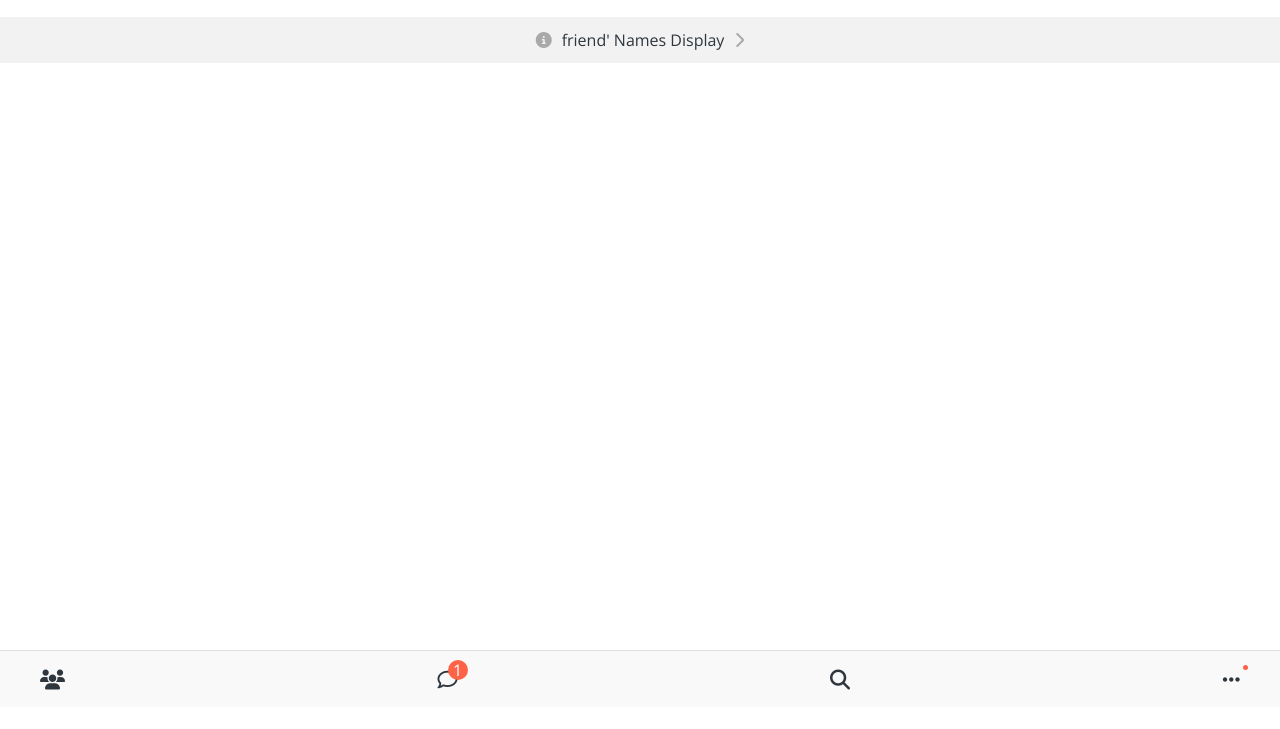
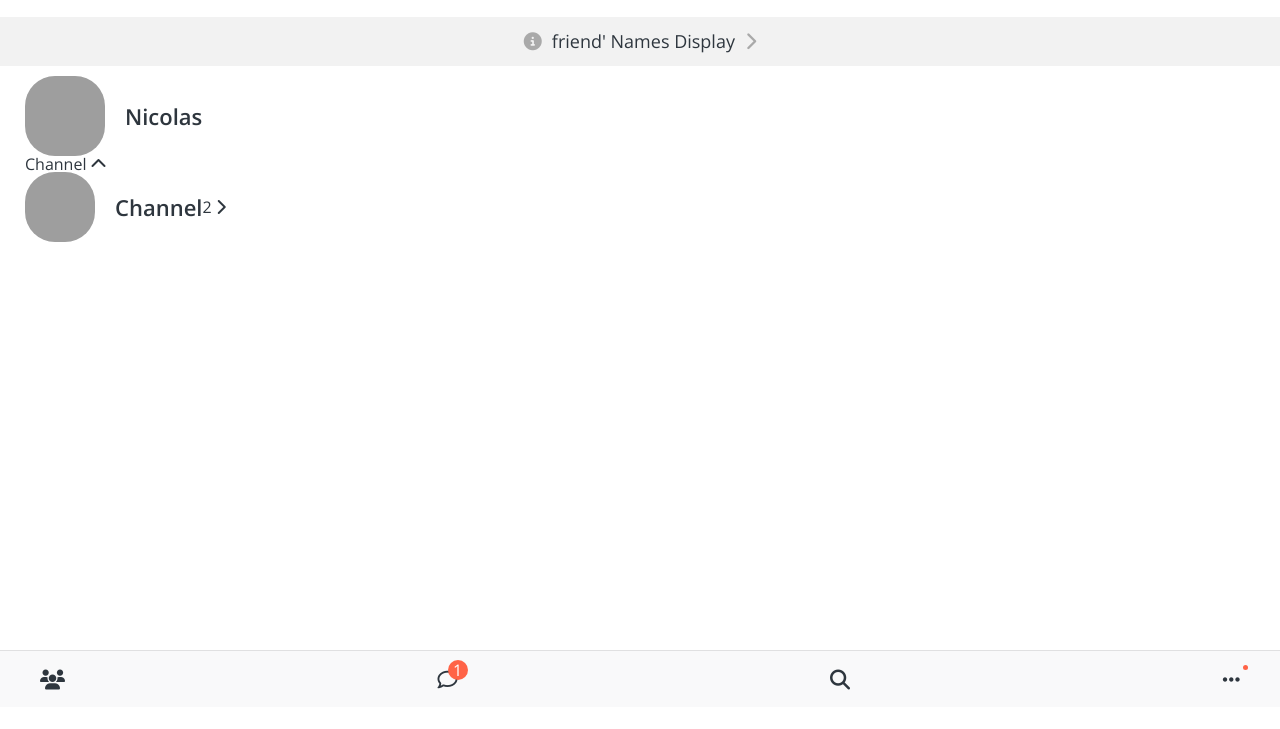
Before and after one commit to ChoiGG83/kokoa-clone-2020, a plain HTML site: page friend.html in a window 1280 px wide. Shown: the part 93-822 px from the top of the page. Drawn offline with nearby package versions, Linux system fonts and the light colour scheme; grey boxes are pictures that could not be loaded.

Commit message:
#6.17friendpagefin

```diff
--- /dev/null
+++ b/CSS/components/user-component.css
@@ -0,0 +1,26 @@
+.user-component,
+.user-component__column:first-child {
+  display: flex;
+  align-items: center;
+}
+.user-component__avatar {
+  width: 70px;
+  height: 70px;
+  border-radius: 30px;
+  margin-right: 20px;
+}
+
+.user-component__title {
+  font-size: 22px;
+  font-weight: 600;
+}
+
+.user-component__subtitle {
+  margin-top: 5px;
+  color: rgba(0, 0, 0, 0.5);
+}
+
+.user-component__avatar--xl {
+  width: 80px;
+  height: 80px;
+}
--- a/CSS/screens/friend.css
+++ b/CSS/screens/friend.css
@@ -3,9 +3,15 @@
   text-align: center;
   background-color: rgba(0, 0, 0, 0.05);
   padding: 15px 0px;
+  font-size: 18px;
+  margin-bottom: 10px;
 }
 
 #friend-display-link i {
   color: rgba(0, 0, 0, 0.3);
   margin: 0px 10px 0 10px;
 }
+
+.friends-screen {
+  padding: 0px var(--horizontal-space);
+}
--- a/CSS/style.css
+++ b/CSS/style.css
@@ -7,6 +7,7 @@
 @import "components/status-bar.css";
 @import "components/nav-bar.css";
 @import "components/screen-header.css";
+@import "components/user-component.css";
 
 /* screens */
 @import "screens/login.css";
--- a/CSS/variables.css
+++ b/CSS/variables.css
@@ -1,3 +1,4 @@
 :root {
   --yellow: #fae100;
+  --horizontal-space: 25px;
 }
--- a/friend.html
+++ b/friend.html
@@ -34,6 +34,44 @@
         class="fas fa-chevron-right"
       ></i
     ></a>
+
+    <main class="friends-screen">
+      <div class="user-component">
+        <div class="user-component__column">
+          <img
+            class="user-component__avatar user-component__avatar--xl"
+            src="img/avatar1.jpg"
+          />
+          <div class="user-component__text">
+            <h4 class="user-component__title">Nicolas</h4>
+            <!-- <h6 class="user-component__subtitle">this text whatever</h6> -->
+          </div>
+        </div>
+        <div class="user-component__column"></div>
+      </div>
+      <div class="friends-screen__channel">
+        <div class="friends-screen__channel--header">
+          <span>Channel</span>
+          <i class="fas fa-chevron-up"></i>
+        </div>
+        <div class="user-component">
+          <div class="user-component__column">
+            <img
+              class="user-component__avatar user-component__avatar--sm"
+              src="img/avatar1.jpg"
+            />
+            <div class="user-component__text">
+              <h4 class="user-component__title">Channel</h4>
+            </div>
+          </div>
+          <div class="user-component__column">
+            <span>2</span>
+            <i class="fas fa-chevron-right"></i>
+          </div>
+        </div>
+      </div>
+    </main>
+
     <nav class="nav">
       <ul class="nav__list">
         <li class="nav__btn">
```
Also changed, not shown: 3 other files.
